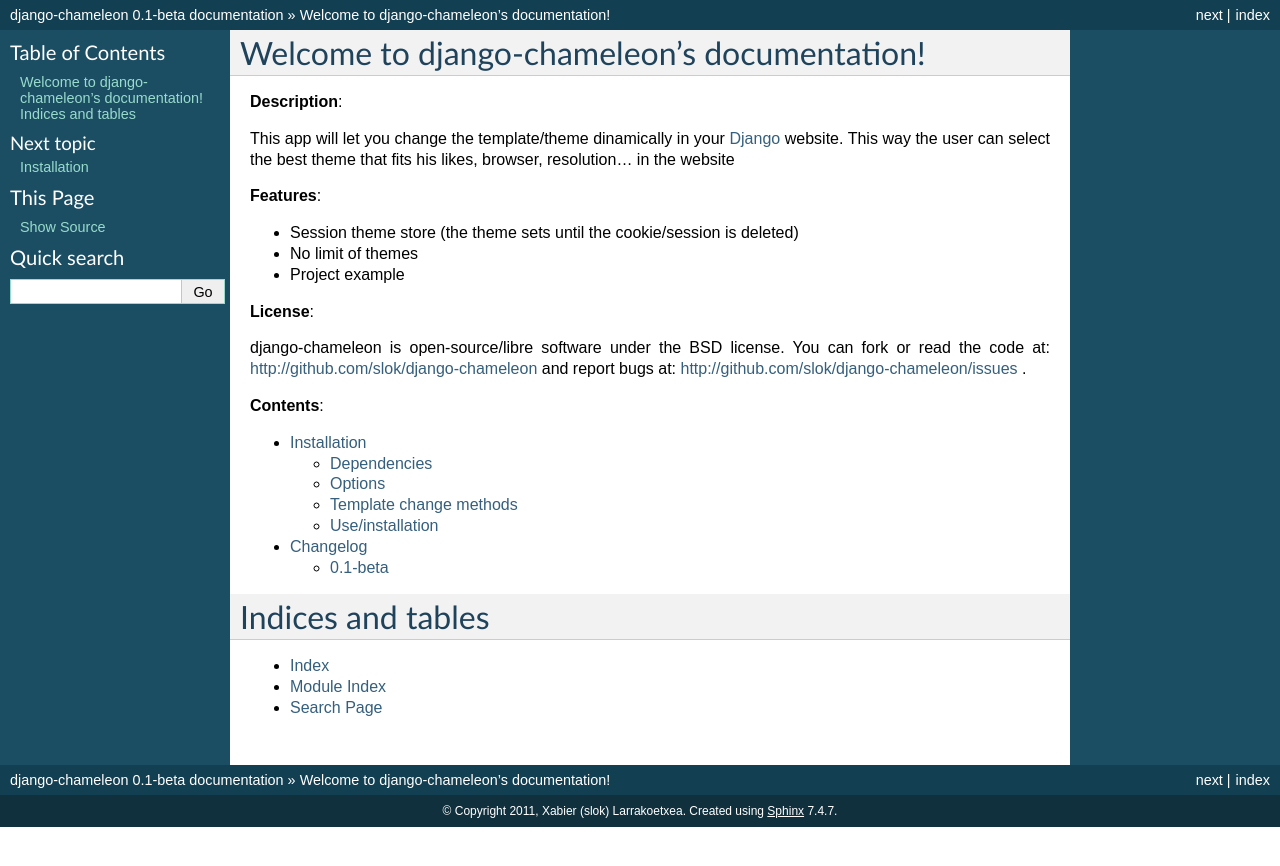
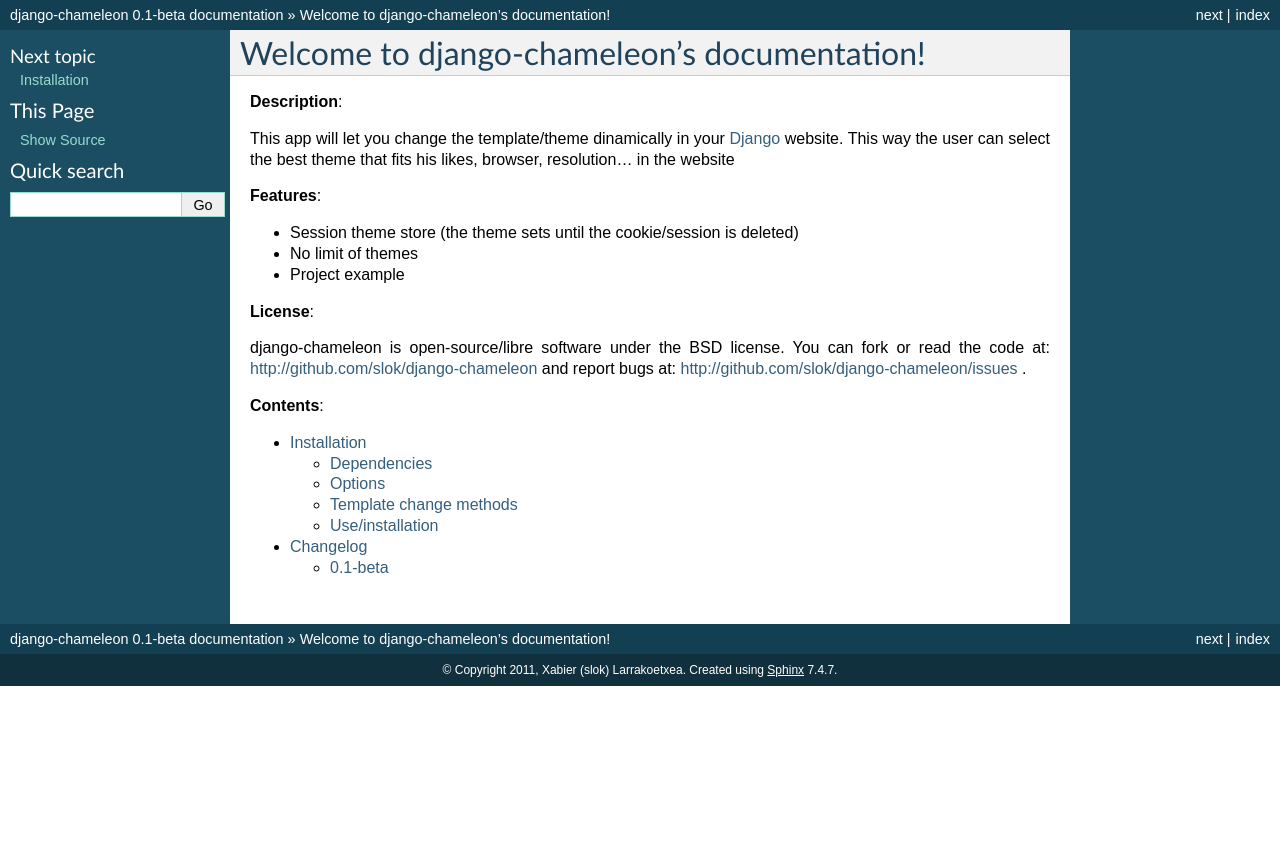
Before and after one commit to slok/django-chameleon, a Sphinx documentation site: the page built from docs/index.rst, in a window 1280 px wide. Shown: the top 866 px of the page. Built offline with Sphinx 7.4.7, drawn with Linux system fonts in a browser that asks for light colours; pages that are not in the unit, such as notebooks, are missing from menus.

Commit message:
Updated documentation and readme

```diff
--- a/docs/index.rst
+++ b/docs/index.rst
@@ -34,10 +34,3 @@
     how_it_works
     utils
     changelog
-
-Indices and tables
-==================
-
-* :ref:`genindex`
-* :ref:`modindex`
-* :ref:`search`
```
Also changed, not shown: README.md (+2 -0 lines), docs/installation.rst (+8 -0 lines).
